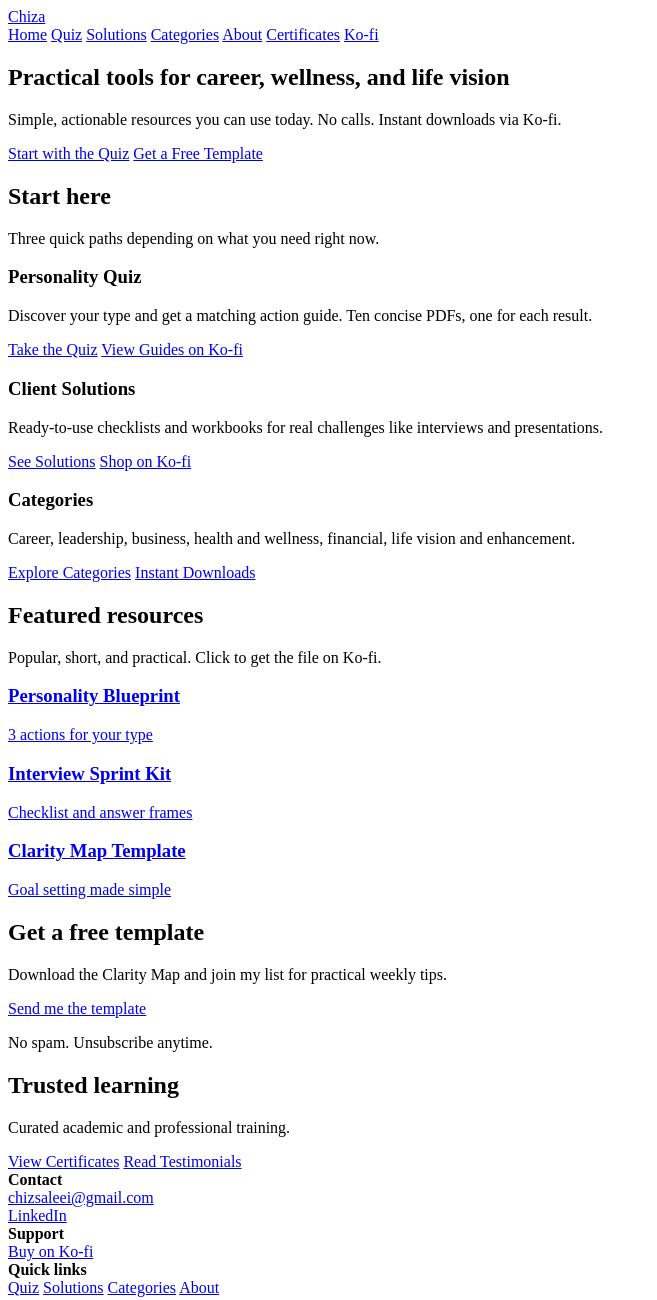
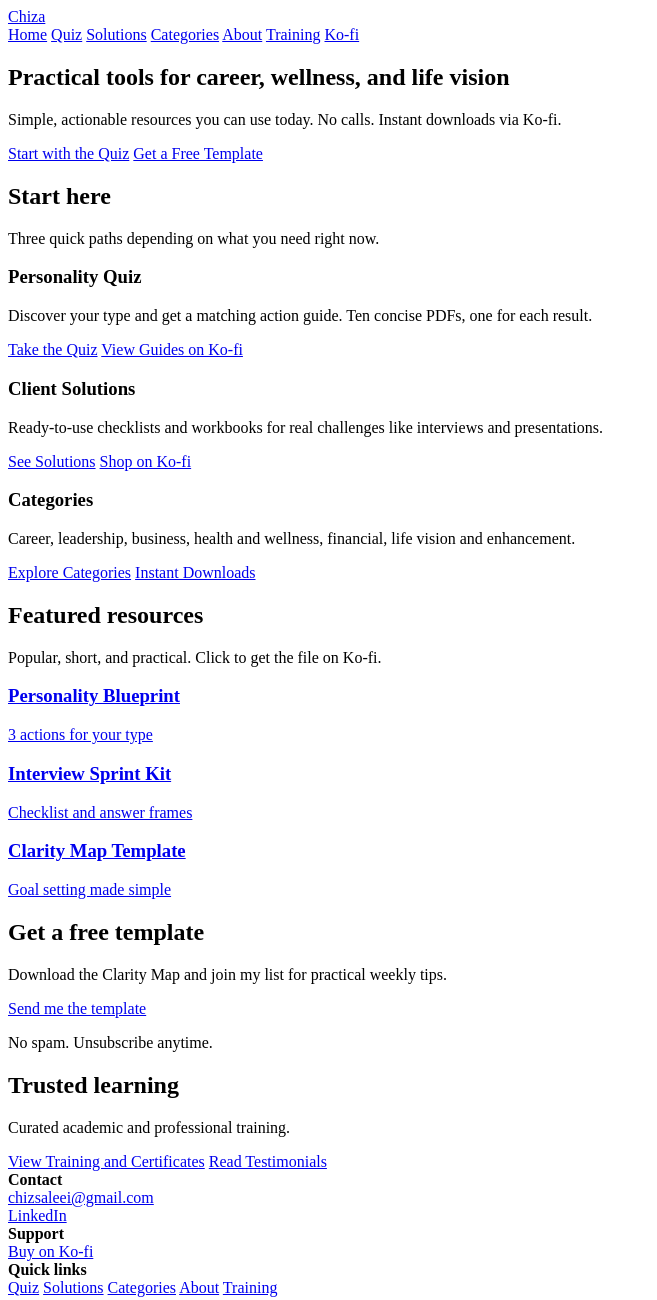
Before and after one commit to chizsaleei/Certificates, a plain HTML site: page index.html in a window 1280 px wide. Shown: the whole page, without its empty margins (0-657 px from the left). Drawn offline with Linux system fonts and the light colour scheme.

Commit message:
Update index.html

```diff
--- a/index.html
+++ b/index.html
@@ -24,7 +24,7 @@
         <a href="client-solutions.html">Solutions</a>
         <a href="coaching.html">Categories</a>
         <a href="about.html">About</a>
-        <a href="certificates.html">Certificates</a>
+        <a href="training.html">Training</a>
         <a class="btn btn-support" href="https://ko-fi.com/lifebalanceq" target="_blank" rel="noopener">Ko-fi</a>
       </nav>
     </div>
@@ -144,7 +144,7 @@
         <p class="caption">Curated academic and professional training.</p>
       </div>
       <div class="proof-cta">
-        <a class="btn btn-outline" href="certificates.html">View Certificates</a>
+        <a class="btn btn-outline" href="training.html">View Training and Certificates</a>
         <a class="btn btn-outline" href="testimonials.html">Read Testimonials</a>
       </div>
     </section>
@@ -169,6 +169,7 @@
           <a href="client-solutions.html">Solutions</a>
           <a href="coaching.html">Categories</a>
           <a href="about.html">About</a>
+          <a href="training.html">Training</a>
         </div>
       </div>
     </div>
```
